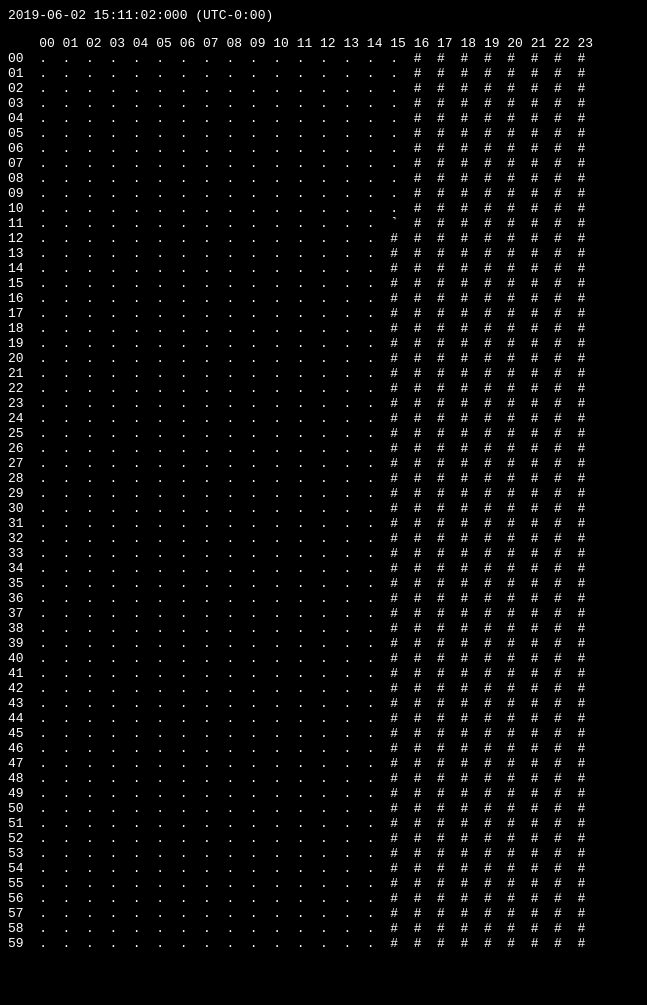
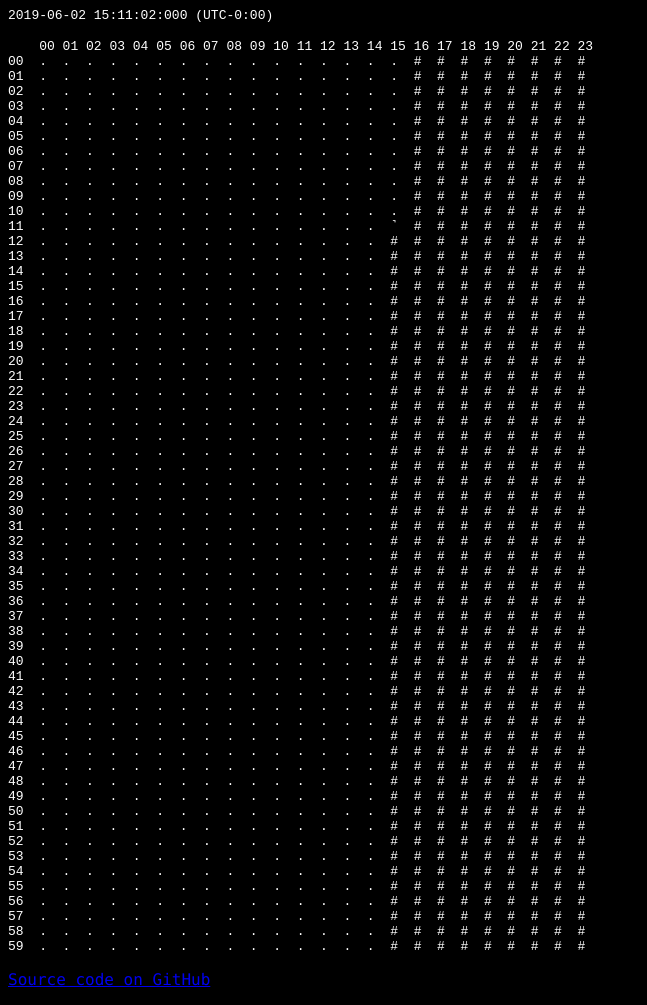
Before and after one commit to robatron/1440-clock, a plain HTML site: page index.html in a window 1280 px wide. Shown: the whole page, without its empty margins (0-647 px from the left). Before the commit the page ends 964 px from the top, so only its background shows below. Drawn offline with Linux system fonts and the light colour scheme.

Commit message:
Add source code link

```diff
--- a/index.html
+++ b/index.html
@@ -11,8 +11,9 @@
     </head>
 
     <body>
-        <pre id="datetime"></pre>
-        <pre id="clock"></pre>
+        <p><pre id="datetime"></pre></p>
+        <p><pre id="clock"></pre></p>
+        <p><a href="https://github.com/robatron/1440-clock">Source code on GitHub</a></p>
     </body>
     <script>
         // Symbols to represent a minute, past, present, and future
```
